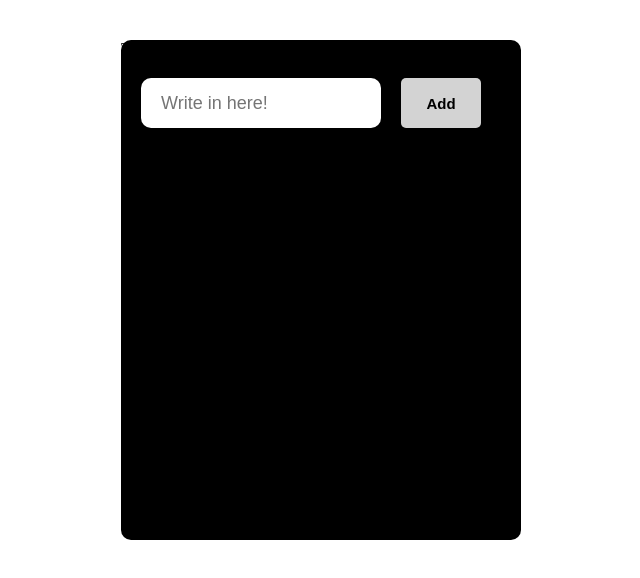
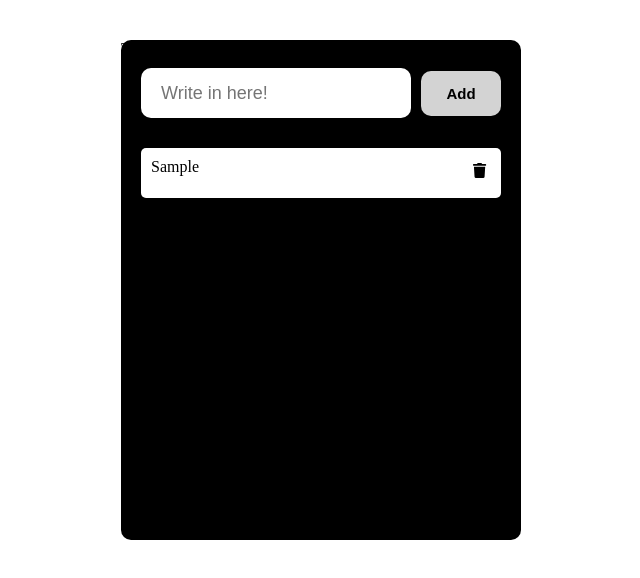
Before and after one commit to PaulaFAlves/todo_list, a React (Create React App) app: page / in a window 1280 px wide. Both pictures are taken after typing "Sample" into the empty fields and a click on the button "Add". Shown: the top 578 px of the page, without its empty margins (319-959 px from the left). Built offline with nearby package versions, Linux system fonts and the light colour scheme.

Commit message:
included function at listItems, updated styles

```diff
--- a/package.json
+++ b/package.json
@@ -3,6 +3,9 @@
   "version": "0.1.0",
   "private": true,
   "dependencies": {
+    "@fortawesome/fontawesome-svg-core": "^1.2.28",
+    "@fortawesome/free-solid-svg-icons": "^5.13.0",
+    "@fortawesome/react-fontawesome": "^0.1.9",
     "@testing-library/jest-dom": "^4.2.4",
     "@testing-library/react": "^9.5.0",
     "@testing-library/user-event": "^7.2.1",
--- a/src/components/app/App.js
+++ b/src/components/app/App.js
@@ -1,11 +1,16 @@
 import React, { Component } from 'react';
 import './styles.css';
+import ListItems from '../../components/listItems/ListItems';
+import { library } from '@fortawesome/fontawesome-svg-core';
+import {faTrash} from '@fortawesome/free-solid-svg-icons';
+
+library.add(faTrash);
 
 export default class App extends Component {
 	constructor(props) {
 		super(props)
 		this.state={
-			item:[],
+			items:[],
 			currentItem: {
 				text: '',
 				key: ''
@@ -26,9 +31,8 @@ export default class App extends Component {
 	addItem(e) {
 		e.preventDefault();
 		const newItem = this.state.currentItem;
-		console.log(newItem);
 		if (newItem.text !== '') {
-			const newItems = [...this.state.item, newItem];
+			const newItems = [...this.state.items, newItem];
 			this.setState({
 				items: newItems,
 				currentItem: {
@@ -55,6 +59,9 @@ export default class App extends Component {
 					/>
 					<button type="submit">Add</button>
 				</form>
+				<ListItems
+					items = {this.state.items}>
+				</ListItems>
 			</div>
 		)
 	}
--- a/src/components/app/styles.css
+++ b/src/components/app/styles.css
@@ -11,10 +11,10 @@ body {
 .toDoForm input {
 	background-color: #fff;
 	border: 0;
-	width: 200px;
+	width: 230px;
 	height: 50px;
 	padding: 0 20px;
-	margin: 20px;
+	margin: 10px 10px 10px 20px;
 	font-size: 18px;
 	border-radius: 10px;
 }
@@ -22,11 +22,12 @@ body {
 	outline: none;
 }
 .toDoForm button {
-	height: 50px;
+	height: 45px;
 	width: 80px;
-	border-radius: 5px;
+	border-radius: 10px;
 	border: 0;
 	background-color: lightgray;
 	font-size: 15px;
 	font-weight: bold;
+	margin: auto 20px auto auto;
 }
--- a/src/components/listItems/ListItems.js
+++ b/src/components/listItems/ListItems.js
@@ -0,0 +1,26 @@
+import React from 'react';
+import './styles.css';
+import { FontAwesomeIcon } from '@fortawesome/react-fontawesome';
+
+export default function ListItems(props) {
+	const items = props.items;
+
+	const listItems = items.map(item =>
+		{
+			return (
+				<div
+					className="list"
+					key={item.key}>
+					<p>{item.text}
+						<span>
+							<FontAwesomeIcon className="faicons" icon="trash" />
+						</span>
+					</p>
+				</div>
+				)
+		})
+	return (
+		<div>{listItems}</div>
+	)
+
+}
--- a/src/components/listItems/styles.css
+++ b/src/components/listItems/styles.css
@@ -0,0 +1,25 @@
+body {
+	margin: 0;
+}
+.list {
+	color: #fff;
+	width: 90%%;
+	background-color: #fff;
+	height: 50px;
+	margin: 20px;
+	border-radius: 5px;
+}
+.list p {
+	color: #000;
+	padding: 10px;
+	position: relative;
+}
+.list p span {
+	position: absolute;
+	right: 10px;
+	cursor: pointer;
+}
+.faicons {
+	margin: 5px;
+	font-size: 15px;
+}
```
Also changed, not shown: 1 other file (tests, documents, lock files or other folders).
